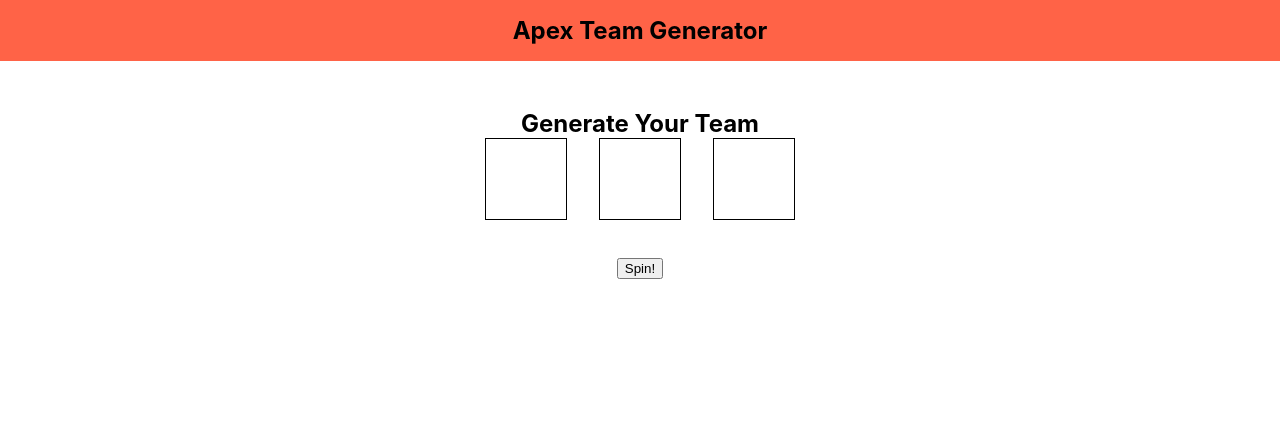
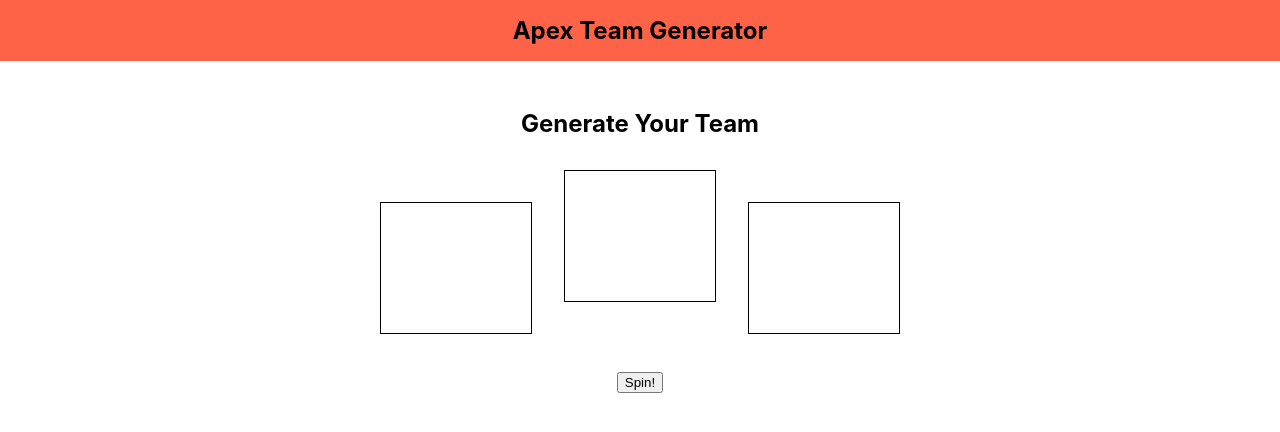
Before and after one commit to devdel2/cs3110_Apex_Team_Generator, a React (Create React App) app: page / in a window 1280 px wide. Shown: the top 432 px of the page. Built offline with nearby package versions, Linux system fonts and the light colour scheme.

Commit message:
refactored components

```diff
--- a/src/App.css
+++ b/src/App.css
@@ -13,8 +13,8 @@
 .square{
   display:inline-block;
   padding: 25px;
-  width: 30px;
-  height: 30px;
+  width: 100px;
+  height: 80px;
   border: solid 1px black;
 }
 
--- a/src/App.js
+++ b/src/App.js
@@ -1,63 +1,14 @@
 //IMPORTS AND REQUIRES
-import { useState } from 'react';
 import './App.css';
-
-//INSTANCE VARS
-const title = "Apex Team Generator";
-const numLegends = 23;
-const [solo, duo, trio] = [1,2,3];
-let randTeam = [];
-
-// COMPONENTS //
-//TITLE
-function Title() {
-  return <div className="title bg-red">{title}</div>
-}
-
-
-
-//ROUTLETTE
-function Roulette() {
-  const [squares, setSquares] = useState(Array(3).fill(null));
-
-  const generateTeam = (squares) => {
-    let a = Array.from({length: 3}, () => Math.floor(Math.random() * 23));
-    setSquares(squares = a);
-    return a
-  }
-
-  //ROULETTE SQUARE
-  function RSquare({ legend }) {
-    return <div className="square v-spacerx">{legend}</div>
-  }
-
-  //SPIN BUTTON
-  function SpinButton({ genTeam }) {
-    return <button className="centered v-spacer" onClick={genTeam}>Spin!</button>
-  }
-
-  return (
-    <>
-      <div className="title v-spacer">
-        <div>Generate Your Team</div>
-        <div className="roulette-row">
-          <RSquare legend={squares[0]} />
-          <RSquare legend={squares[1]} />
-          <RSquare legend={squares[2]} />
-          <SpinButton genTeam={generateTeam}/>
-        </div>
-      </div>
-    </>
-  )
-}
-
-
+//component imports
+import NavTitle from './components/NavTitle'
+import Roulette from './components/Roulette';
 
 //RENDER COMPONENTS IN APP
 function App() {
   return (
     <>
-      <Title />
+      <NavTitle />
       <Roulette />
     </>
   );
--- /dev/null
+++ b/src/components/LegendSquare.js
@@ -0,0 +1,6 @@
+//ROULETTE SQUARE
+function LegendSquare({ legend }) {
+    return <div className="square v-spacer">{legend}</div>
+  }
+
+export default LegendSquare
--- /dev/null
+++ b/src/components/NavTitle.js
@@ -0,0 +1,11 @@
+//INSTANCE VARS
+const title = "Apex Team Generator";
+
+// COMPONENTS //
+//TITLE
+function NavTitle() {
+  return <div className="title bg-red">{title}</div>
+}
+
+
+export default NavTitle
--- a/src/components/Roulette.js
+++ b/src/components/Roulette.js
@@ -0,0 +1,35 @@
+//allows state tracking for components
+import {useState} from "react";
+
+//component imports
+import SpinButton from "./SpinButton";
+import LegendSquare from "./LegendSquare";
+
+//ROUTLETTE
+function Roulette() {
+    //controls state of the three legends selected
+    const [squares, setSquares] = useState(Array(3).fill(null));
+
+    //function to generate team
+    const generateTeam = (squares) => {
+      let a = Array.from({length: 3}, () => Math.floor(Math.random() * 23));
+      setSquares(squares = a);
+      return a
+    }
+
+    return (
+      <>
+        <div className="title v-spacer">
+          <div>Generate Your Team</div>
+          <div className="roulette-row">
+            <LegendSquare legend={squares[0]} />
+            <LegendSquare legend={squares[1]} />
+            <LegendSquare legend={squares[2]} />
+            <SpinButton genTeam={generateTeam}/>
+          </div>
+        </div>
+      </>
+    )
+  }
+
+export default Roulette;
--- /dev/null
+++ b/src/components/SpinButton.js
@@ -0,0 +1,6 @@
+//SPIN BUTTON
+function SpinButton({ genTeam }) {
+    return <button className="centered v-spacer" onClick={genTeam}>Spin!</button>
+  }
+
+export default SpinButton
```
